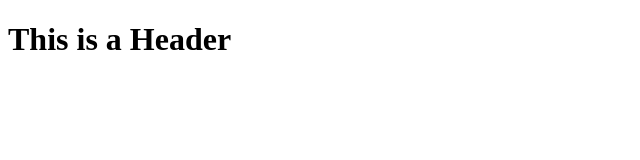
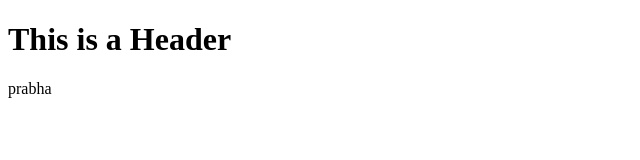
Before and after one commit to LAXMIPRABHA-S/git-test3, a plain HTML site: page index.html in a window 1280 px wide. Shown: the full height of the page, 0-640 px from the left. Drawn offline with Linux system fonts and the light colour scheme.

Commit message:
second commit

```diff
--- a/index.html
+++ b/index.html
@@ -4,5 +4,6 @@
 
     <body>
         <h1>This is a Header</h1>
+        <p>prabha</p>
     </body>
 </html>
```
